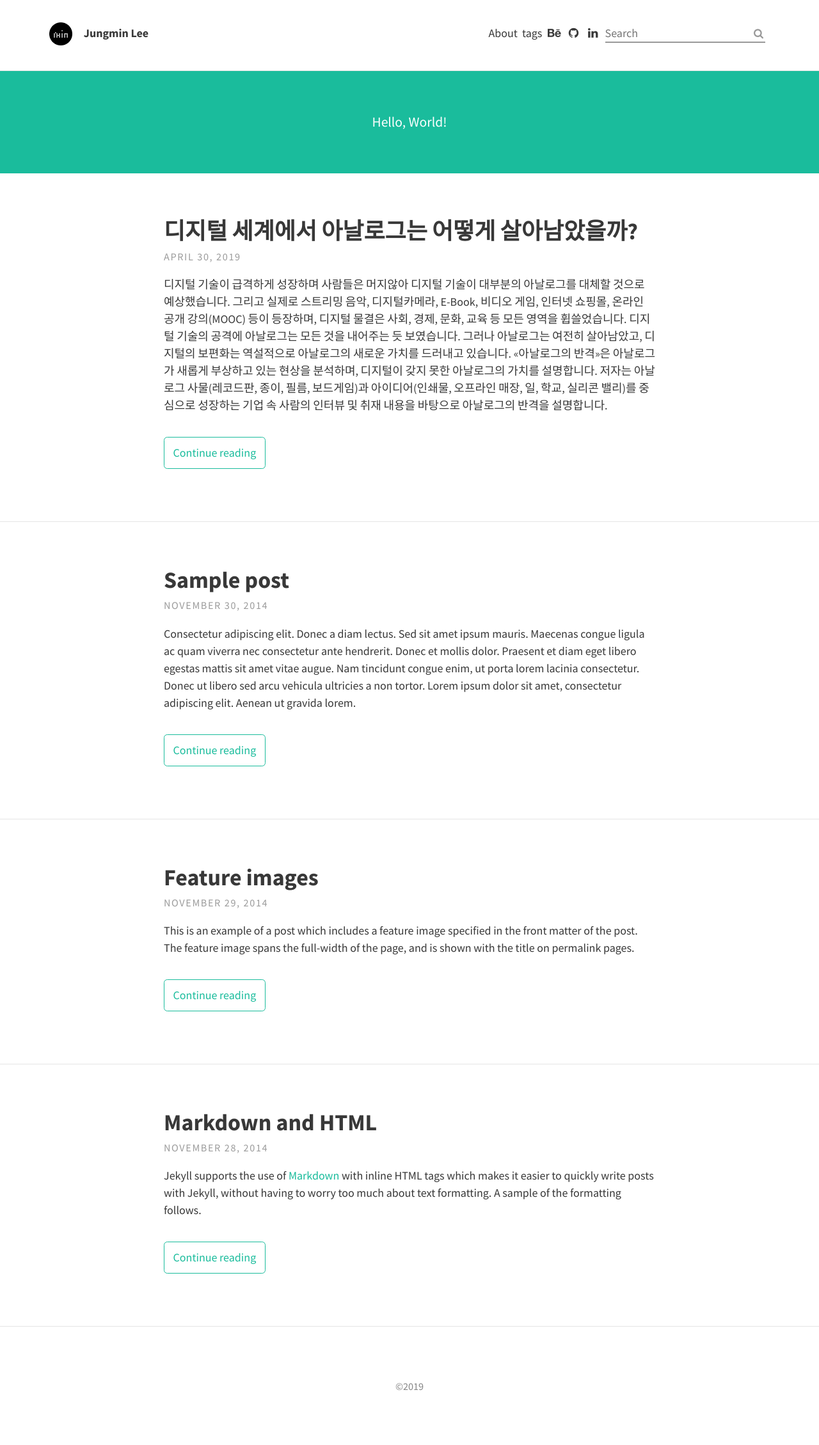
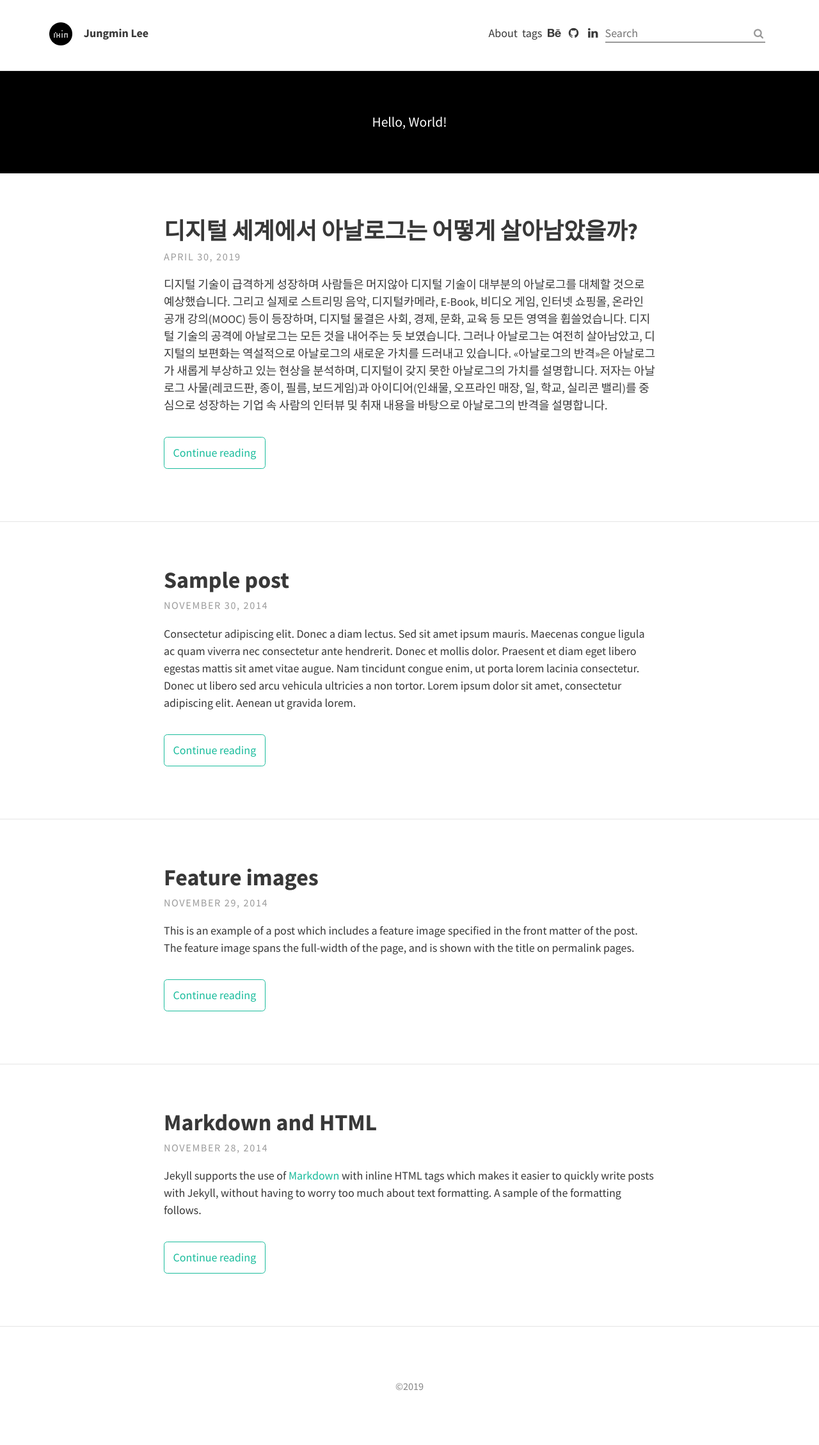
Before and after one commit to jungminL/jungminl.github.io, a Jekyll site: the page built from index.html, in a window 1280 px wide. Shown: the whole page at 64% size. Built offline with Jekyll 4.4.1, drawn with Linux system fonts in a browser that asks for light colours; the list of posts is cut into pages by our own code.

Commit message:
header-color

```diff
--- a/_sass/base/_variables.scss
+++ b/_sass/base/_variables.scss
@@ -32,6 +32,6 @@ $feature-image-text-color: #fff;
 $feature-image-size: cover; // options include "cover", "contain", "auto"
 
 // Header description box
-$header-desc-background-color: #1ABC9C;
+$header-desc-background-color: #000000;
 $header-desc-text-color: #FFF;
 $header-desc-link-color: #02453D;
```
